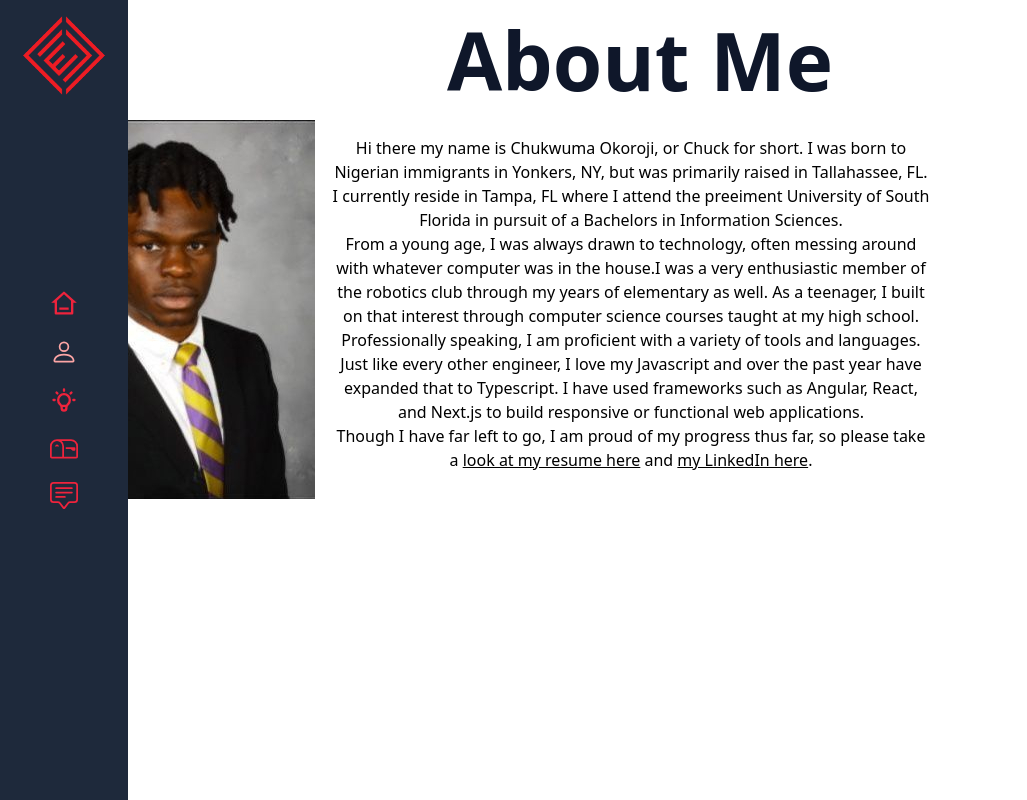
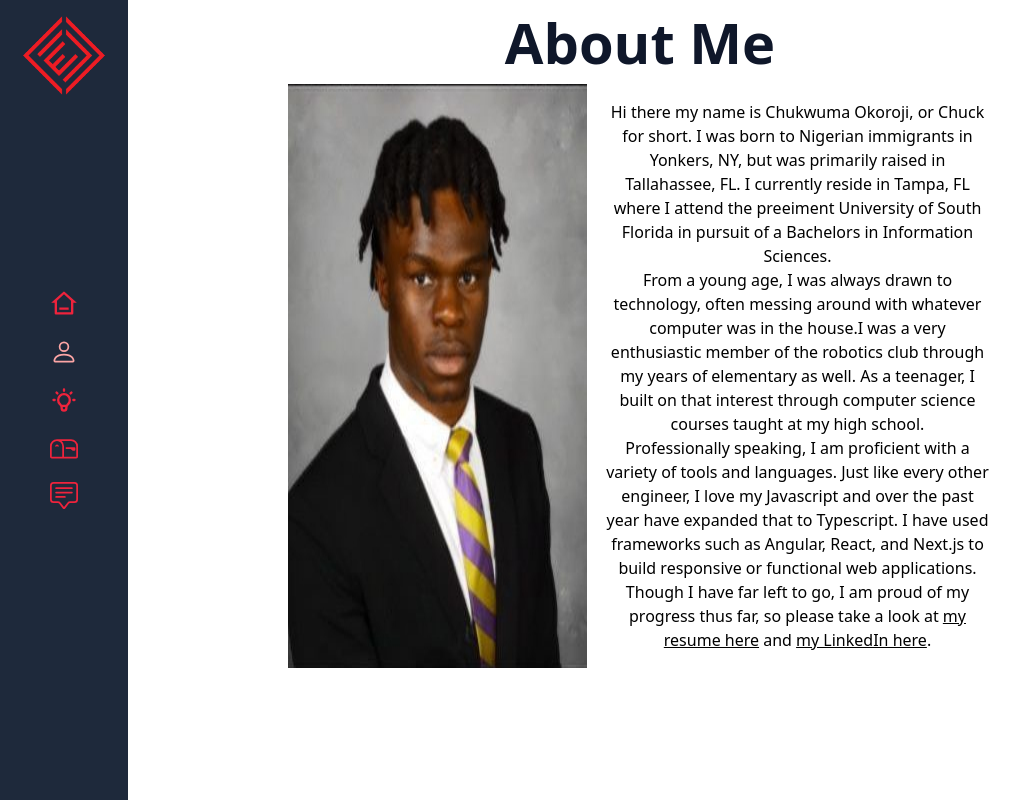
Before and after one commit to DandyChux/ceokoroji-portfolio, a Next.js app: page /about in a window 1280 px wide. Shown: the whole page, without its empty margins (0-1027 px from the left). Built offline with nearby package versions, Linux system fonts and the light colour scheme.

Commit message:
added framer-motion component to layout

```diff
--- a/package.json
+++ b/package.json
@@ -9,6 +9,7 @@
     "start": "next start"
   },
   "dependencies": {
+    "framer-motion": "^8.0.2",
     "gray-matter": "^4.0.3",
     "next": "13.0.2",
     "next-mdx-remote": "^4.2.0",
--- a/src/modules/common/Layout.tsx
+++ b/src/modules/common/Layout.tsx
@@ -1,5 +1,5 @@
-import React, { useState } from 'react';
-import { Navbar } from '@modules/Navbar/Navbar';
+import React, { useState } from 'react'
+import { Navbar } from '@modules/Navbar/Navbar'
 
 interface Props {
     children: React.ReactNode
--- a/src/pages/_app.tsx
+++ b/src/pages/_app.tsx
@@ -2,12 +2,15 @@ import { type AppType } from "next/app";
 import "../styles/globals.css";
 import { Layout } from "@modules/common/Layout";
 import React from "react";
+import { AnimatePresence, motion } from 'framer-motion'
 
 const MyApp: AppType = ({ Component, pageProps }) => {
   return (
-    <Layout>
-      <Component {...pageProps} />
-    </Layout>
+    <AnimatePresence>
+      <Layout>
+        <Component {...pageProps} />
+      </Layout>
+    </AnimatePresence>
   );
 };
 
--- a/src/pages/about.tsx
+++ b/src/pages/about.tsx
@@ -1,7 +1,6 @@
 import type { NextPage } from "next";
 import Head from "next/head";
-import React, { useState } from "react";
-import Button from '@modules/common/Button';
+import React from "react";
 import Headshot from '@public/headshot.jpeg';
 import Image from 'next/image';
 import Link from 'next/link';
@@ -14,16 +13,16 @@ const About: NextPage = () => {
                 <title>CEOkoroji | About </title>
             </Head>
 
-            <h1 className="text-xl md:text-[5rem] leading-normal text-center font-extrabold text-gray-900">
+            <h1 className="text-2xl md:text-[3.5rem] leading-normal text-center font-extrabold text-gray-900">
                 About Me
             </h1>
-            <main className="container flex mx-auto h-fit pl-4">
+            <main className="container flex mx-auto h-fit pl-4 justify-center">
                 <Image src={Headshot} alt="My headshot" className="float-left" />
-                <article className="text-center p-4 float-right w-1/2">
+                <article className="text-center p-4 float-right w-1/3">
                     <p>Hi there my name is Chukwuma Okoroji, or Chuck for short. I was born to Nigerian immigrants in Yonkers, NY, but was primarily raised in Tallahassee, FL. I currently reside in Tampa, FL where I attend the preeiment University of South Florida in pursuit of a Bachelors in Information Sciences.</p>
                     <p>From a young age, I was always drawn to technology, often messing around with whatever computer was in the house.I was a very enthusiastic member of the robotics club through my years of elementary as well. As a teenager, I built on that interest through computer science courses taught at my high school.</p>
                     <p>Professionally speaking, I am proficient with a variety of tools and languages. Just like every other engineer, I love my Javascript and over the past year have expanded that to Typescript. I have used frameworks such as Angular, React, and Next.js to build responsive or functional web applications. </p>
-                    <p>Though I have far left to go, I am proud of my progress thus far, so please take a <Link href="https://www.icloud.com/iclouddrive/01eLKZZdNlzIHTcMJ8NmpYsGw#CEOkoroji%5FResume" download="CEOkoroji Resume" className="underline" target="_blank">look at my resume here</Link> and <Link href="https://www.linkedin.com/in/chukwuma-okoroji-a3a6931bb/" className="underline" target="_blank">my LinkedIn here</Link>.</p>
+                    <p>Though I have far left to go, I am proud of my progress thus far, so please take a look at <Link href="https://www.icloud.com/iclouddrive/01eLKZZdNlzIHTcMJ8NmpYsGw#CEOkoroji%5FResume" download="CEOkoroji Resume" className="underline" target="_blank">my resume here</Link> and <Link href="https://www.linkedin.com/in/chukwuma-okoroji-a3a6931bb/" className="underline" target="_blank">my LinkedIn here</Link>.</p>
                 </article>
             </main>
         </>
--- a/tsconfig.json
+++ b/tsconfig.json
@@ -18,7 +18,8 @@
     "paths": {
       "@*": [ "./src/*" ],
       "@public/*": [ "./public/*" ],
-      "@posts/*": [ "./posts/*" ]
+      "@posts/*": [ "./posts/*" ],
+      "@modules/*": ["./src/modules/*"]
     }
   },
   "include": ["next-env.d.ts", "**/*.ts", "**/*.tsx", "**/*.cjs", "**/*.mjs"],
```
Also changed, not shown: 1 other file (tests, documents, lock files or other folders).
